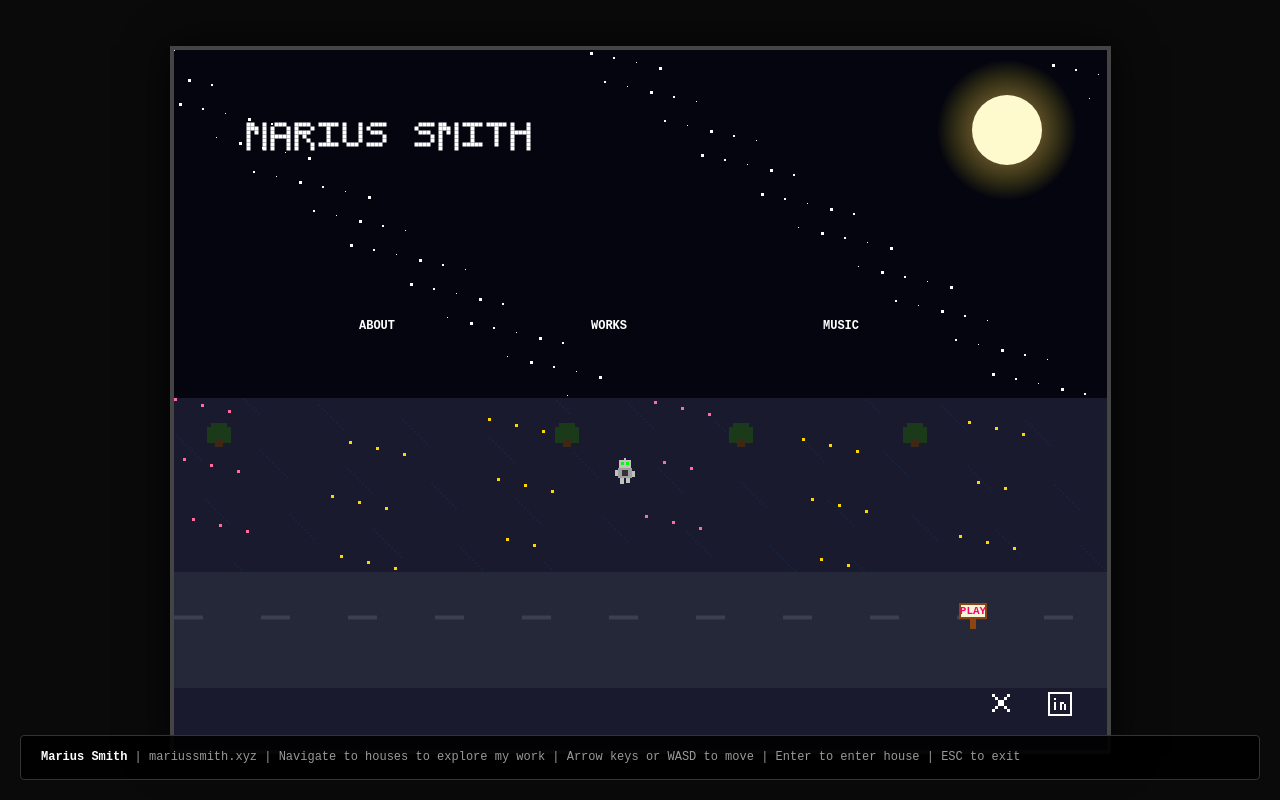
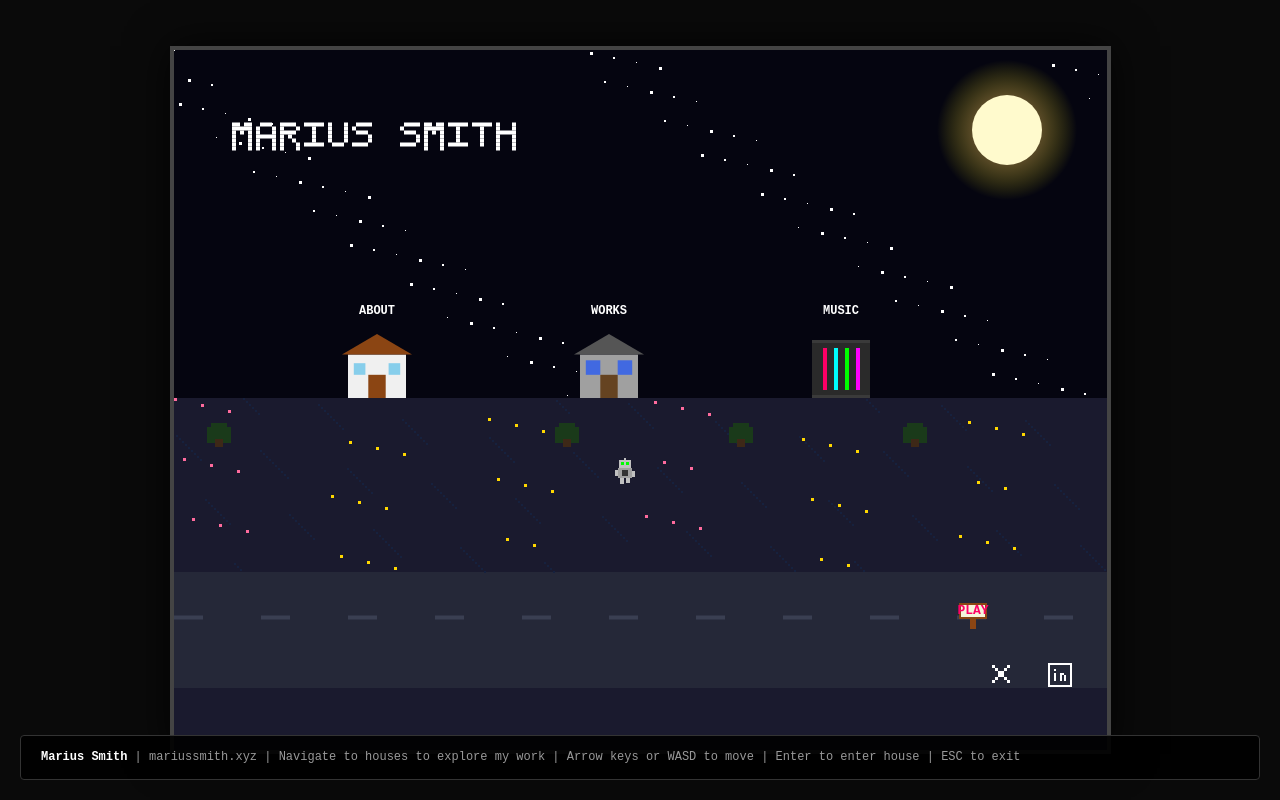
Before and after one commit to mariuslsmith/mariussmith, a plain HTML site: page index.html in a window 1280 px wide. Drawn offline with Linux system fonts and the light colour scheme.

Commit message:
Update index.html

```diff
--- a/index.html
+++ b/index.html
@@ -345,15 +345,15 @@
             4: 'game'
         };
 
-        // Social icons
+        // Social icons - moved to row 21 to be more visible
         const socialIcons = [
-            { x: 28, y: 22, type: 'twitter', url: 'https://x.com/mariuslsmith' },
-            { x: 30, y: 22, type: 'linkedin', url: 'https://www.linkedin.com/in/mariuslundingsmith/' }
+            { x: 28, y: 21, type: 'twitter', url: 'https://x.com/mariuslsmith' },
+            { x: 30, y: 21, type: 'linkedin', url: 'https://www.linkedin.com/in/mariuslundingsmith/' }
         ];
 
-        // Pixel font (consistent sizing)
+        // Pixel font
         const pixelFont = {
-            'M': [1,1,0,0,1,1,1,1,0,1,1,0,1,0,1,1,0,0,0,1,1,0,0,0,1,1,0,0,0,1,1,0,0,0,1],
+            'M': [1,1,0,1,1,1,1,1,1,1,1,0,1,0,1,1,0,0,0,1,1,0,0,0,1,1,0,0,0,1,1,0,0,0,1],
             'A': [0,1,1,1,0,1,0,0,0,1,1,0,0,0,1,1,1,1,1,1,1,0,0,0,1,1,0,0,0,1,1,0,0,0,1],
             'R': [1,1,1,1,0,1,0,0,0,1,1,1,1,1,0,1,0,1,0,0,1,0,0,1,0,1,0,0,0,1,1,0,0,0,1],
             'I': [1,1,1,1,1,0,0,1,0,0,0,0,1,0,0,0,0,1,0,0,0,0,1,0,0,1,1,1,1,1,0,0,0,0,0],
@@ -365,11 +365,10 @@
             'E': [1,1,1,1,1,1,0,0,0,0,1,1,1,1,0,1,0,0,0,0,1,0,0,0,0,1,1,1,1,1,0,0,0,0,0],
             'P': [1,1,1,1,0,1,0,0,0,1,1,1,1,1,0,1,0,0,0,0,1,0,0,0,0,1,0,0,0,0,0,0,0,0,0],
             'Y': [1,0,0,0,1,1,0,0,0,1,0,1,1,1,0,0,0,1,0,0,0,0,1,0,0,0,0,1,0,0,0,0,0,0,0],
-            '\'': [0,1,0,0,0,0,1,0,0,0,0,0,0,0,0,0,0,0,0,0,0,0,0,0,0,0,0,0,0,0,0,0,0,0,0],
             ' ': [0,0,0,0,0,0,0,0,0,0,0,0,0,0,0,0,0,0,0,0,0,0,0,0,0,0,0,0,0,0,0,0,0,0,0]
         };
 
-        function drawPixelText(text, startX, startY, scale) {
+        function drawPixelText(text, startX, startY, scale = 4) {
             ctx.fillStyle = '#fff';
             let x = startX;
             for (let char of text.toUpperCase()) {
@@ -481,58 +480,68 @@
             ctx.fillRect(px + 2, py + 2, 2, 16);
             ctx.fillRect(px + 28, py + 2, 2, 16);
 
-            // Text
+            // Text "PLAY"
             ctx.fillStyle = '#ff0066';
-            ctx.font = `bold ${Math.floor(TILESIZE * 0.4)}px Courier New`;
+            ctx.font = `bold ${Math.floor(TILESIZE * 0.45)}px Courier New`;
             ctx.textAlign = 'center';
             ctx.textBaseline = 'middle';
             ctx.fillText('PLAY', px + 16, py + 10);
         }
 
-        function drawHouse(x, y, type) {
-            const px = x * TILESIZE;
-            const py = y * TILESIZE;
+        function drawHouse(gridX, gridY, type) {
+            const px = gridX * TILESIZE;
+            const py = gridY * TILESIZE;
             const size = TILESIZE * 2;
 
-            if (type === 1) { // About
+            if (type === 1) { // About - white house
+                // Main building
                 ctx.fillStyle = '#f0f0f0';
-                ctx.fillRect(px, py, size, size);
+                ctx.fillRect(px, py + size * 0.25, size, size * 0.75);
 
+                // Roof - proper triangle
                 ctx.fillStyle = '#8b4513';
                 ctx.beginPath();
-                ctx.moveTo(px - 4, py + size * 0.3);
-                ctx.lineTo(px + size / 2, py - 4);
-                ctx.lineTo(px + size + 4, py + size * 0.3);
+                ctx.moveTo(px - 6, py + size * 0.25);
+                ctx.lineTo(px + size / 2, py - 6);
+                ctx.lineTo(px + size + 6, py + size * 0.25);
+                ctx.lineTo(px, py + size * 0.25);
                 ctx.closePath();
                 ctx.fill();
 
+                // Door
                 ctx.fillStyle = '#8b4513';
-                ctx.fillRect(px + size * 0.35, py + size * 0.5, size * 0.3, size * 0.5);
+                ctx.fillRect(px + size * 0.35, py + size * 0.6, size * 0.3, size * 0.4);
 
+                // Windows
                 ctx.fillStyle = '#87ceeb';
-                ctx.fillRect(px + size * 0.15, py + size * 0.35, size * 0.2, size * 0.2);
-                ctx.fillRect(px + size * 0.65, py + size * 0.35, size * 0.2, size * 0.2);
+                ctx.fillRect(px + size * 0.1, py + size * 0.4, size * 0.2, size * 0.2);
+                ctx.fillRect(px + size * 0.7, py + size * 0.4, size * 0.2, size * 0.2);
 
-            } else if (type === 2) { // Works
+            } else if (type === 2) { // Works - gray house
+                // Main building
                 ctx.fillStyle = '#a0a0a0';
-                ctx.fillRect(px, py, size, size);
+                ctx.fillRect(px, py + size * 0.25, size, size * 0.75);
 
+                // Roof
                 ctx.fillStyle = '#555';
                 ctx.beginPath();
-                ctx.moveTo(px - 4, py + size * 0.3);
-                ctx.lineTo(px + size / 2, py - 4);
-                ctx.lineTo(px + size + 4, py + size * 0.3);
+                ctx.moveTo(px - 6, py + size * 0.25);
+                ctx.lineTo(px + size / 2, py - 6);
+                ctx.lineTo(px + size + 6, py + size * 0.25);
+                ctx.lineTo(px, py + size * 0.25);
                 ctx.closePath();
                 ctx.fill();
 
+                // Door
                 ctx.fillStyle = '#654321';
-                ctx.fillRect(px + size * 0.35, py + size * 0.5, size * 0.3, size * 0.5);
+                ctx.fillRect(px + size * 0.35, py + size * 0.6, size * 0.3, size * 0.4);
 
+                // Windows
                 ctx.fillStyle = '#4169e1';
-                ctx.fillRect(px + size * 0.1, py + size * 0.3, size * 0.25, size * 0.25);
-                ctx.fillRect(px + size * 0.65, py + size * 0.3, size * 0.25, size * 0.25);
+                ctx.fillRect(px + size * 0.1, py + size * 0.35, size * 0.25, size * 0.25);
+                ctx.fillRect(px + size * 0.65, py + size * 0.35, size * 0.25, size * 0.25);
 
-            } else if (type === 3) { // Music
+            } else if (type === 3) { // Music - Berghain (no roof, brutalist)
                 ctx.fillStyle = '#2a2a2a';
                 ctx.fillRect(px, py, size, size);
 
@@ -625,25 +634,26 @@
                 ctx.fillRect(x, y, 3, 3);
             }
 
-            // Title - uniform size
-            const titleScale = 4;
-            drawPixelText('MARIUS SMITH', TILESIZE * 2.5, TILESIZE * 2.5, titleScale);
+            // Title
+            drawPixelText('MARIUS SMITH', TILESIZE * 2, TILESIZE * 2.5, 4);
 
             // Draw houses
-            drawHouse(6 * TILESIZE, 10 * TILESIZE, 1);
-            drawHouse(14 * TILESIZE, 10 * TILESIZE, 2);
-            drawHouse(22 * TILESIZE, 10 * TILESIZE, 3);
+            drawHouse(6, 10, 1); // About
+            drawHouse(14, 10, 2); // Works
+            drawHouse(22, 10, 3); // Music
 
+            // Draw game sign
             drawGameSign(27, 19);
+
             drawSocialIcons();
 
-            // Labels
+            // Labels - moved up to 9 * TILESIZE
             ctx.fillStyle = '#fff';
             ctx.font = 'bold 12px Courier New';
             ctx.textAlign = 'center';
-            ctx.fillText('ABOUT', 7 * TILESIZE, 9.5 * TILESIZE);
-            ctx.fillText('WORKS', 15 * TILESIZE, 9.5 * TILESIZE);
-            ctx.fillText('MUSIC', 23 * TILESIZE, 9.5 * TILESIZE);
+            ctx.fillText('ABOUT', 7 * TILESIZE, 9 * TILESIZE);
+            ctx.fillText('WORKS', 15 * TILESIZE, 9 * TILESIZE);
+            ctx.fillText('MUSIC', 23 * TILESIZE, 9 * TILESIZE);
 
             drawRobot(avatar.x, avatar.y, animationFrame);
         }
```
